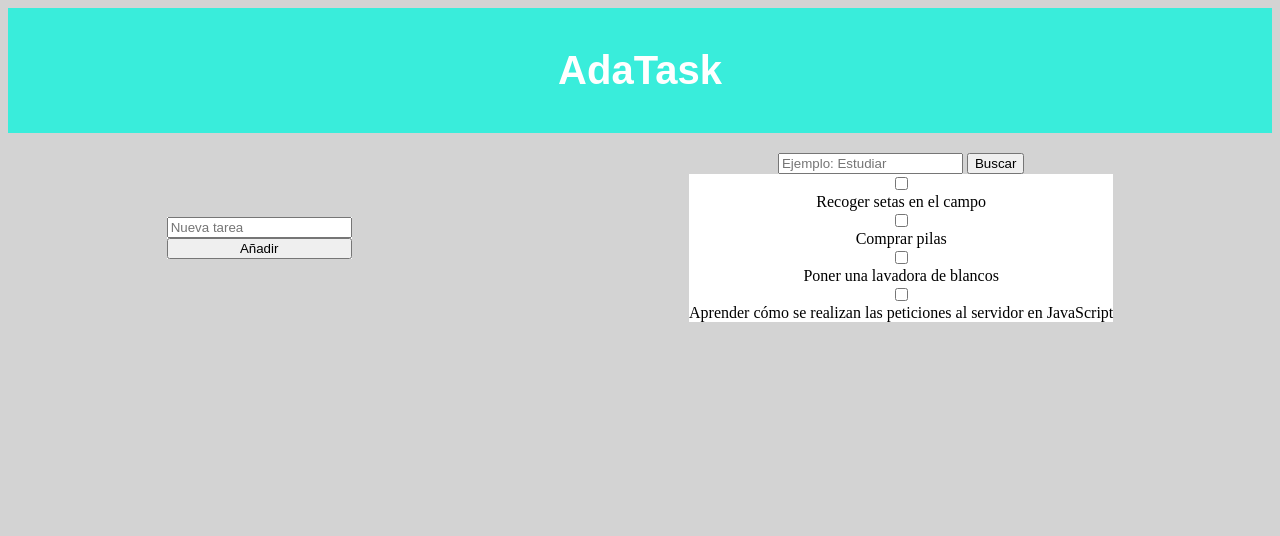
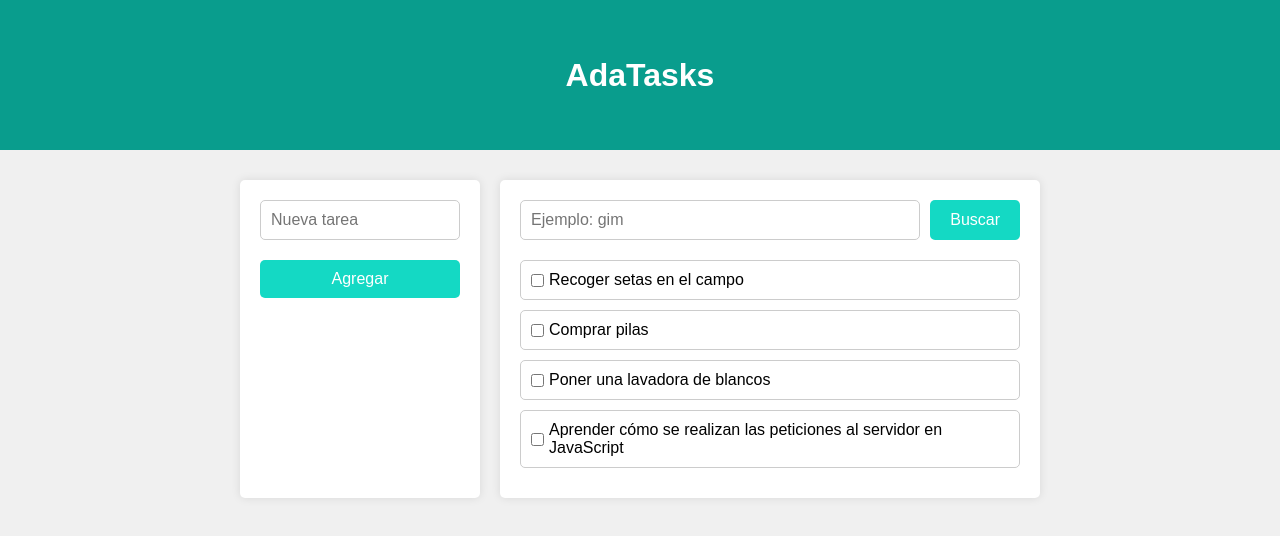
Before and after one commit to Adalab/promo-A-module-2-pair-7-ada-tasks, a plain HTML site: page index.html in a window 1280 px wide. Drawn offline with nearby package versions, Linux system fonts and the light colour scheme.

Commit message:
Second commit

```diff
--- a/index.html
+++ b/index.html
@@ -1,39 +1,63 @@
 <!DOCTYPE html>
-<html lang="ee">
+<html lang="en">
   <head>
-    <meta charset="UTF-8">
-    <meta name="viewport" content="width=device-width, initial-scale=1.0">
-    <link rel="stylesheet" href="./styles/main.css">
-    <title>Adatask</title>
+    <meta charset="UTF-8" />
+    <meta name="viewport" content="width=device-width, initial-scale=1.0" />
+    <link rel="stylesheet" href="./styles/main.css" />
+
+    <title>Lista de Tareas</title>
   </head>
   <body>
     <header class="header">
-        <div>
-            <p>AdaTask</p>
-        </div>
+      <h1 class="title">AdaTasks</h1>
     </header>
-    <main>
-        <div class="newTask">
-            <input type="text" name="text" id="text" placeholder="Nueva tarea" class="inputNewTask js_inputNewTask"/>
-            <button class="btnAdd js_btnAdd">Añadir</button>
-        </div>
-        <div class="chooseTask">
-            <section class="searchTask">
-                <input type="text" name="text" id="text" placeholder="Ejemplo: Estudiar" class="inputTask js_inputTask"/>
-                <button class="btnSearch js_btnSearch">Buscar</button>
+    <main class="main">
+      <section class="container add">
+        <form class="task-form-add">
+          <input
+            type="text"
+            class="task-input js-text-task-add"
+            placeholder="Nueva tarea"
+          />
+          <button class="add-task-btn js-btn-add">Agregar</button>
+        </form>
       </section>
-            <section class="taskList">
-                <input type="checkbox" name="task1" id="task1" />
+
+      <section class="container">
+        <form class="task-form">
+          <input
+            type="text"
+            class="task-input js-text-task-filter"
+            placeholder="Ejemplo: gim"
+          />
+          <button class="add-task-btn js-btn-filter">Buscar</button>
+        </form>
+        <ul class="task-list">
+          <li>
+            <input class="js_task1" type="checkbox" name="task1" id="task1" />
             <label for="task1">Recoger setas en el campo</label>
+          </li>
+          <li>
             <input type="checkbox" name="task2" id="task2" />
             <label for="task2">Comprar pilas</label>
+          </li>
+          <li>
             <input type="checkbox" name="task3" id="task3" />
             <label for="task3">Poner una lavadora de blancos</label>
+          </li>
+          <li>
             <input type="checkbox" name="task4" id="task4" />
-                <label for="task4">Aprender cómo se realizan las peticiones al servidor en JavaScript</label>
+            <label for="task4"
+              >Aprender cómo se realizan las peticiones al servidor en
+              JavaScript</label
+            >
+          </li>
+          <!-- Aquí se mostrarán las tareas -->
+        </ul>
       </section>
-        </div>
     </main>
+
     <script src="./js/main.js"></script>
+    <script src="https://cdnjs.cloudflare.com/ajax/libs/uuid/8.3.2/uuidv4.min.js"></script>
   </body>
 </html>
--- a/js/main.js
+++ b/js/main.js
@@ -9,3 +9,15 @@ const tasks = [
       completed: false,
     },
   ];
+
+const task1 = document.querySelector('.js_task1');
+
+function completedTask(event) {
+  event.preventDefault();
+  if(task1.complete) {
+    task1.innerHTML +=`<li class= "tachado" >
+    <input id="${task1.id}" type= "checkbox" checked/>
+    </li>`;
+  }
+}
+task1.addEventListener('click', completedTask);
--- a/styles/main.css
+++ b/styles/main.css
@@ -1,34 +1,114 @@
-body{
-    background-color: lightgray;
+*{
+    margin: 0px;
+    padding: 0px;
+}
+
+body {
+    font-family: Arial, sans-serif;
+    background-color: #f0f0f0;
+
 }
 
 .header{
-    background-color: rgb(57, 237, 219);
+    background-color: #099d8d;
+    height: 150px;
+    margin: auto;
     display: flex;
     justify-content: center;
+    align-items: center;
+}
+
+.title{
     color: white;
-    font-weight: bolder;
-    font-family: sans-serif;
-    font-size: 40px;
+    text-align: center;
+}
+
+.container {
+    max-width: 600px;
+    margin: 0 auto;
+    padding: 20px;
+    margin-top: 30px;
+    background-color: #fff;
+    box-shadow: 0px 0px 10px rgba(0, 0, 0, 0.1);
+    border-radius: 5px;
+}
+
+.add {
+       max-width: 200px;
+}
+
+.main{
+    display: flex;
+    width: 800px;
+    flex-direction: row;
+    gap: 20px;
+    justify-content: center;
+    text-align: center;
+    margin: auto;
+}
+
+h1 {
+    text-align: center;
+}
+
+.task-form {
+    display: flex;
+    margin-bottom: 20px;
+    gap:10px;
+}
+
+.task-form-add {
+    display: flex;
+    flex-direction: column;
+    gap:20px;
     margin-bottom: 20px;
 }
 
-main{
-    display: flex;
-    justify-content: space-around;
-    align-items: center;
-    text-align: center;
-}
-.newTask{
-    background-color: white;
-    display: flex;
-    flex-direction: column;
-    margin-right: 20px;
+.task-input {
+    flex: 1;
+    padding: 10px;
+    border: 1px solid #ccc;
+    border-radius: 5px;
+    font-size: 16px;
 }
 
-.taskList{
-    background-color: white;
+.add-task-btn {
+    padding: 10px 20px;
+    background-color: #14d9c4;
+    color: #fff;
+    border: none;
+    border-radius: 5px;
+    cursor: pointer;
+    font-size: 16px;
+}
+
+ul {
+    list-style-type: none;
+    padding: 0;
+}
+
+li {
     display: flex;
-    flex-direction: column;
-    justify-content: center;
+    justify-content: flex-start;
+    text-align: left;
+    gap: 5px;
+    align-items: center;
+    padding: 10px;
+    border: 1px solid #ccc;
+    border-radius: 5px;
+    margin-bottom: 10px;
+    background-color: #fff;
 }
+
+li button {
+    background-color: #dc3545;
+    color: #fff;
+    border: none;
+    border-radius: 5px;
+    cursor: pointer;
+}
+
+.tachado{
+    text-decoration: line-through;
+
+}
```
Lines whose indentation alone changed are shown as unchanged.
